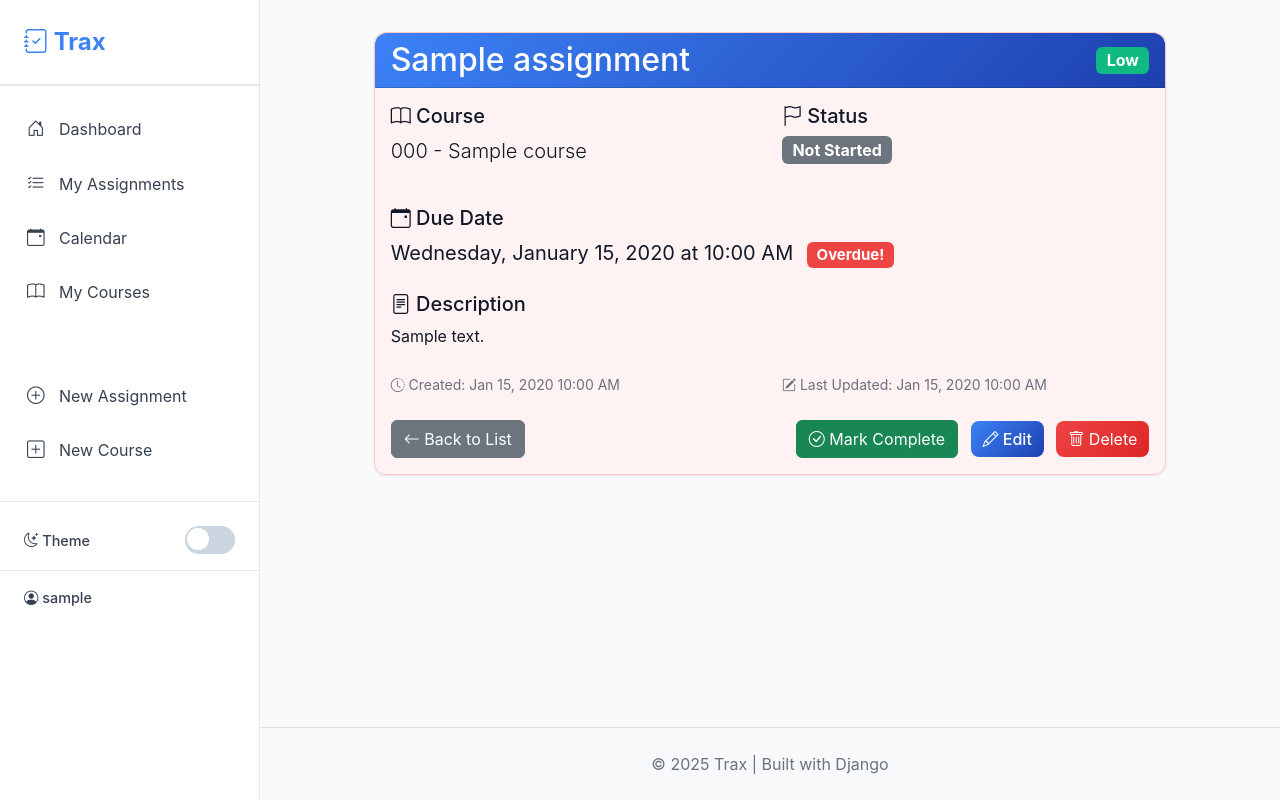
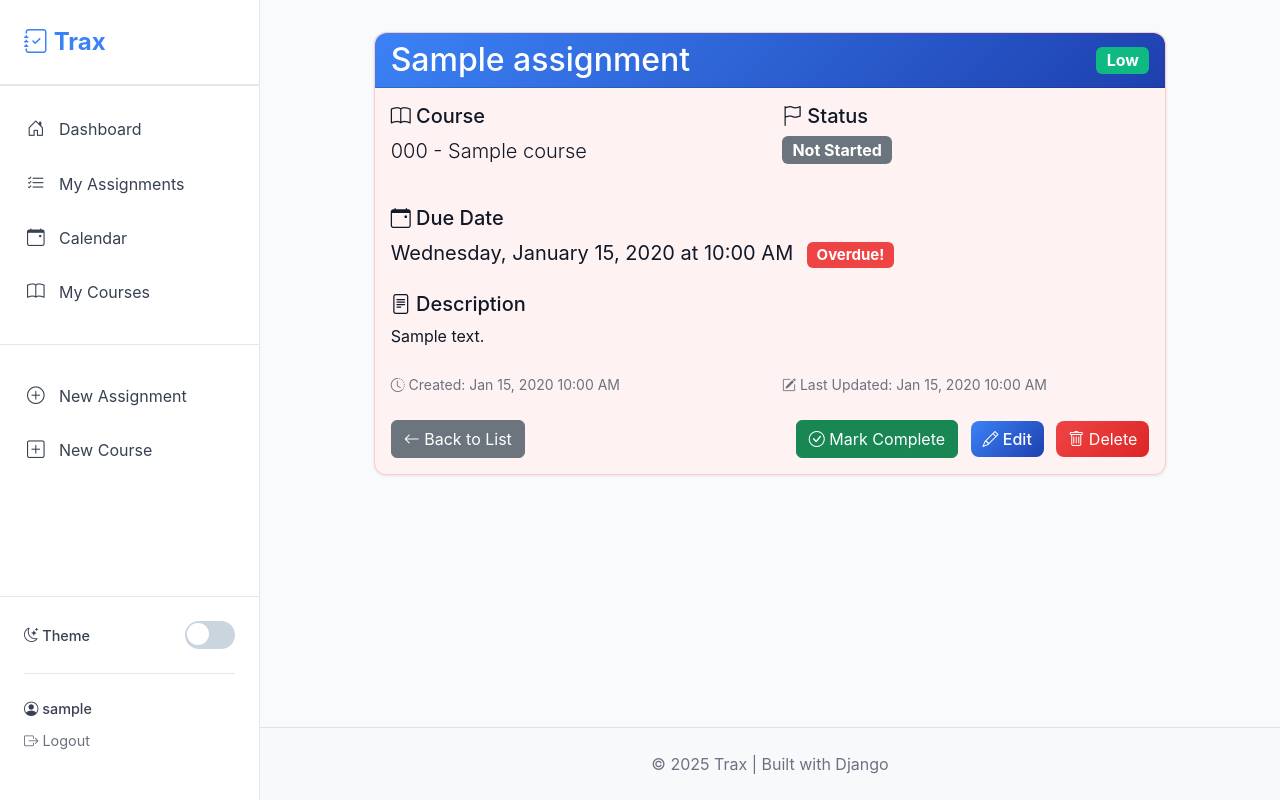
Before and after one commit to tatejones2/AssignmentTracker, a Django app: page /assignments/1/ in a window 1280 px wide. Run offline with Django 5.2, Linux system fonts and the light colour scheme; a user stored in the database is signed in; tables that the repository leaves empty hold one stand-in row (values such as "Sample post").

Commit message:
Move theme switch and account section to bottom of sidebar using flexbox

```diff
--- a/templates/base.html
+++ b/templates/base.html
@@ -377,6 +377,8 @@
             overflow-y: auto;
             z-index: 1000;
             transition: background-color 0.3s, border-color 0.3s, box-shadow 0.3s;
+            display: flex;
+            flex-direction: column;
         }
 
         .sidebar-brand {
@@ -398,6 +400,7 @@
             list-style: none;
             padding: 0;
             margin: 1rem 0;
+            flex: 1;
         }
 
         .sidebar-menu li {
@@ -455,6 +458,26 @@
 
         .sidebar-user a:hover {
             color: var(--primary);
+        }
+
+        /* Sidebar footer - at the bottom */
+        .sidebar-footer {
+            border-top: 1px solid var(--sidebar-border);
+            padding: 1.5rem;
+            margin-top: auto;
+        }
+
+        .sidebar-theme {
+            padding-bottom: 1.5rem;
+            border-bottom: 1px solid var(--sidebar-border);
+            margin-bottom: 1.5rem;
+        }
+
+        .sidebar-user {
+            padding: 0;
+            border-top: none;
+            color: var(--sidebar-text);
+            margin-top: 0;
         }
 
         /* Main content with sidebar */
@@ -657,7 +680,7 @@
                     <i class="bi bi-book"></i> My Courses
                 </a>
             </li>
-            <li style="margin-top: 1.5rem; border-top: 1px solid rgba(255,255,255,0.1); padding-top: 1.5rem;">
+            <li style="margin-top: 1.5rem; border-top: 1px solid var(--sidebar-border); padding-top: 1.5rem;">
                 <a href="{% url 'assignment_create' %}">
                     <i class="bi bi-plus-circle"></i> New Assignment
                 </a>
@@ -667,8 +690,12 @@
                     <i class="bi bi-plus-square"></i> New Course
                 </a>
             </li>
-            <li style="margin-top: 1.5rem; border-top: 1px solid var(--sidebar-border); padding-top: 1.5rem; padding-left: 1.5rem; padding-right: 1.5rem;">
-                <div style="display: flex; align-items: center; justify-content: space-between;">
+        </ul>
+
+        <!-- Theme and Account - Pushed to bottom -->
+        <div class="sidebar-footer">
+            <div class="sidebar-theme">
+                <div style="display: flex; align-items: center; justify-content: space-between; width: 100%;">
                     <span style="color: var(--sidebar-text); font-size: 0.9rem; font-weight: 500;">
                         <i class="bi bi-moon-stars"></i> Theme
                     </span>
@@ -677,15 +704,15 @@
                         <div class="toggle-thumb"></div>
                     </button>
                 </div>
-            </li>
-        </ul>
-        <div class="sidebar-user">
-            <div class="sidebar-user-name">
-                <i class="bi bi-person-circle"></i> {{ user.username }}
             </div>
-            <a href="{% url 'logout' %}" style="color: rgba(255,255,255,0.7); font-size: 0.9rem; text-decoration: none;">
-                <i class="bi bi-box-arrow-right"></i> Logout
-            </a>
+            <div class="sidebar-user">
+                <div class="sidebar-user-name">
+                    <i class="bi bi-person-circle"></i> {{ user.username }}
+                </div>
+                <a href="{% url 'logout' %}" style="color: var(--text-secondary); font-size: 0.9rem; text-decoration: none;">
+                    <i class="bi bi-box-arrow-right"></i> Logout
+                </a>
+            </div>
         </div>
     </aside>
     {% endif %}
```
